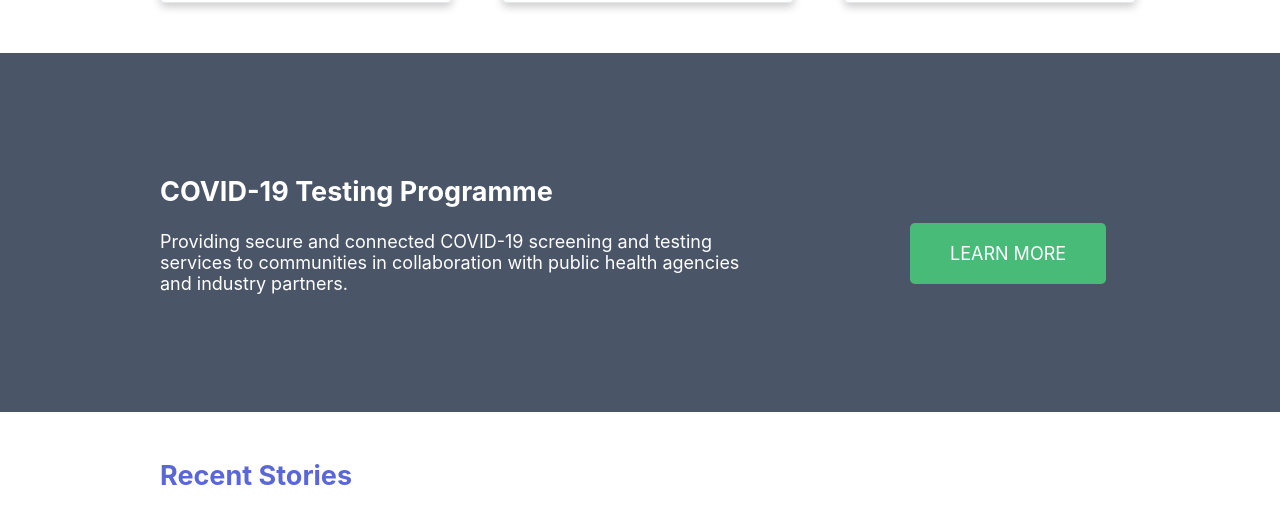
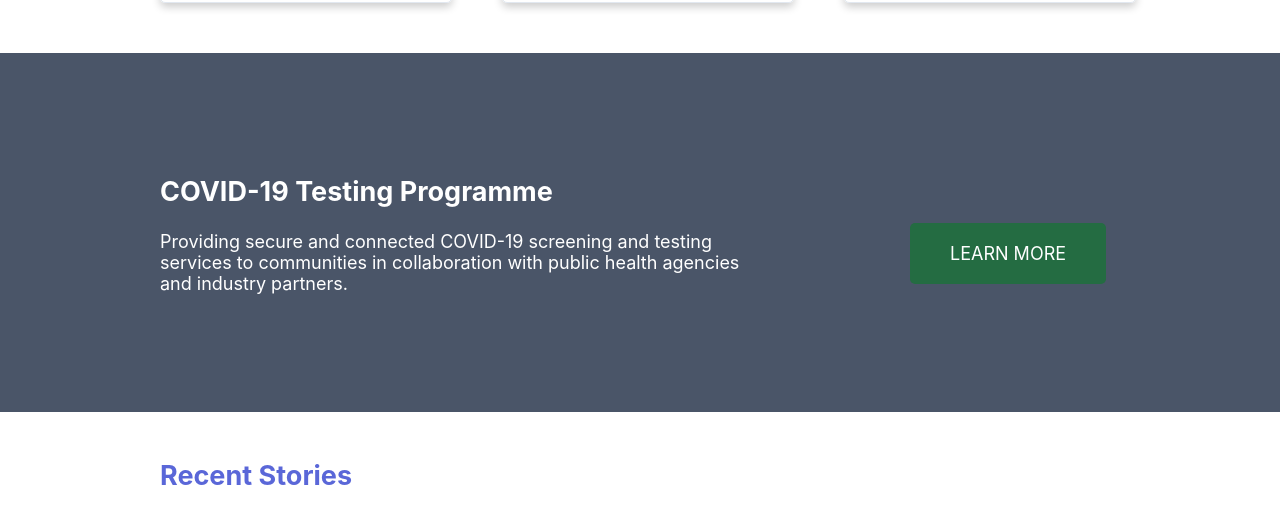
Before and after one commit to josiah-john-green/info2180-project1, a plain HTML site: page index.html in a window 1280 px wide. In both pictures the pointer is over the link "LEARN MORE". Shown: the part 1156-1667 px from the top of the page. Drawn offline with Linux system fonts and the light colour scheme.

Commit message:
Added finished 'styles.css' code to Branching

```diff
--- a/styles.css
+++ b/styles.css
@@ -224,7 +224,7 @@ nav ul li a:hover
 .cta a:hover
 {
 
-    color: white;
+    background-color: rgb(36, 108, 66);
 
 }
 
```
